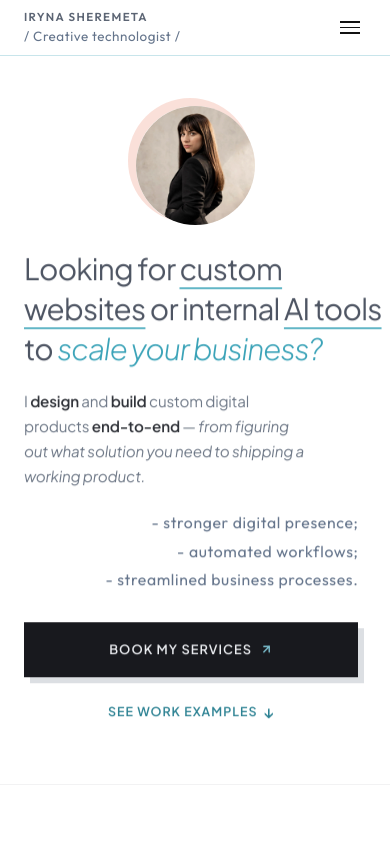
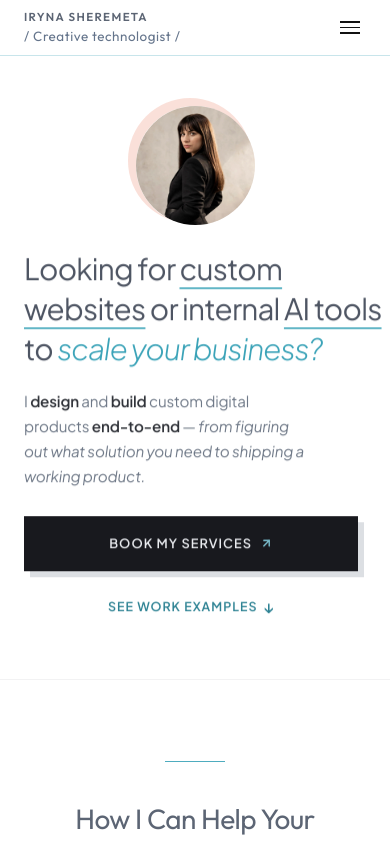
Before and after one commit to Irene2828/porfoliojuly, a Next.js app: page / in a window 390 px wide. Shown: the top 841 px of the page. Built offline with nearby package versions, Linux system fonts and the light colour scheme; no server answers; the database is empty.

Commit message:
feat: mobile hero — remove benefits bullets

```diff
--- a/src/app/v2/components/HeroV2.tsx
+++ b/src/app/v2/components/HeroV2.tsx
@@ -111,11 +111,6 @@ export default function HeroV2() {
                   I <strong style={{ fontWeight: 600, color: '#1a1d24' }}>design</strong> and <strong style={{ fontWeight: 600, color: '#1a1d24' }}>build</strong> custom digital products <strong style={{ fontWeight: 600, color: '#1a1d24' }}>end-to-end</strong> &mdash; <span className="br-desktop"><br /></span>
                   <span style={{ fontStyle: 'italic' }}>from figuring out what solution you need to shipping a working product.</span>
                 </p>
-                <ul className="hero-benefits" style={{ width: line2Width ? `${line2Width}px` : '100%', maxWidth: '100%' }}>
-                  <li>stronger digital presence;</li>
-                  <li>automated workflows;</li>
-                  <li>streamlined business processes.</li>
-                </ul>
               </div>
 
               {/* CTAs: right-aligned flush with line 2 of headline */}
```
